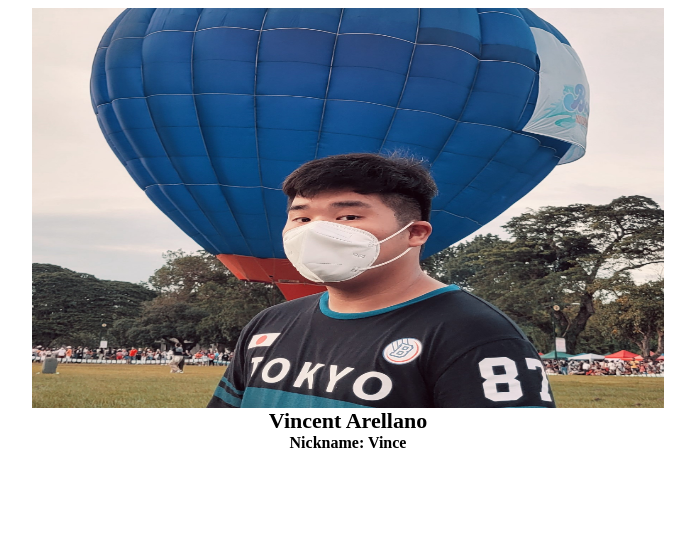
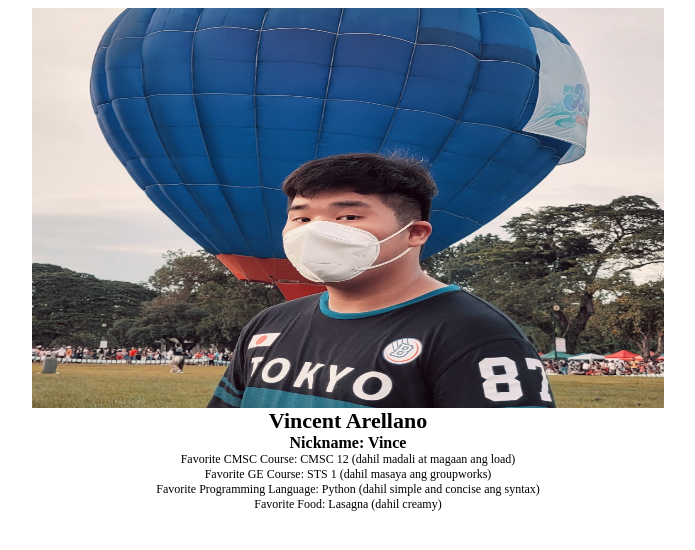
Before and after one commit to Vincent-Arellano/Vincent-Arellano.github.io, a plain HTML site: page index.html in a window 1280 px wide. Shown: the whole page, without its empty margins (292-987 px from the left). Drawn offline with Linux system fonts and the light colour scheme.

Commit message:
feat: added favorite details

```diff
--- a/index.css
+++ b/index.css
@@ -20,3 +20,10 @@
     margin-right: auto;
     width: 50%;
 }
+
+p{
+    text-align: center;
+    margin: auto;
+    color: black;
+    font-size: 12px;
+}
--- a/index.html
+++ b/index.html
@@ -8,5 +8,11 @@
     <img src="picture.jpg", alt="Vince">
     <h1>Vincent Arellano</h1>
     <h2>Nickname: Vince</h2>
+
+    <p> Favorite CMSC Course: CMSC 12 (dahil madali at magaan ang load) </p>
+    <p> Favorite GE Course: STS 1 (dahil masaya ang groupworks) </p>
+    <p> Favorite Programming Language: Python (dahil simple and concise ang syntax) </p>
+    <p> Favorite Food: Lasagna (dahil creamy) </p>
+
 </body>
 </html>
```
